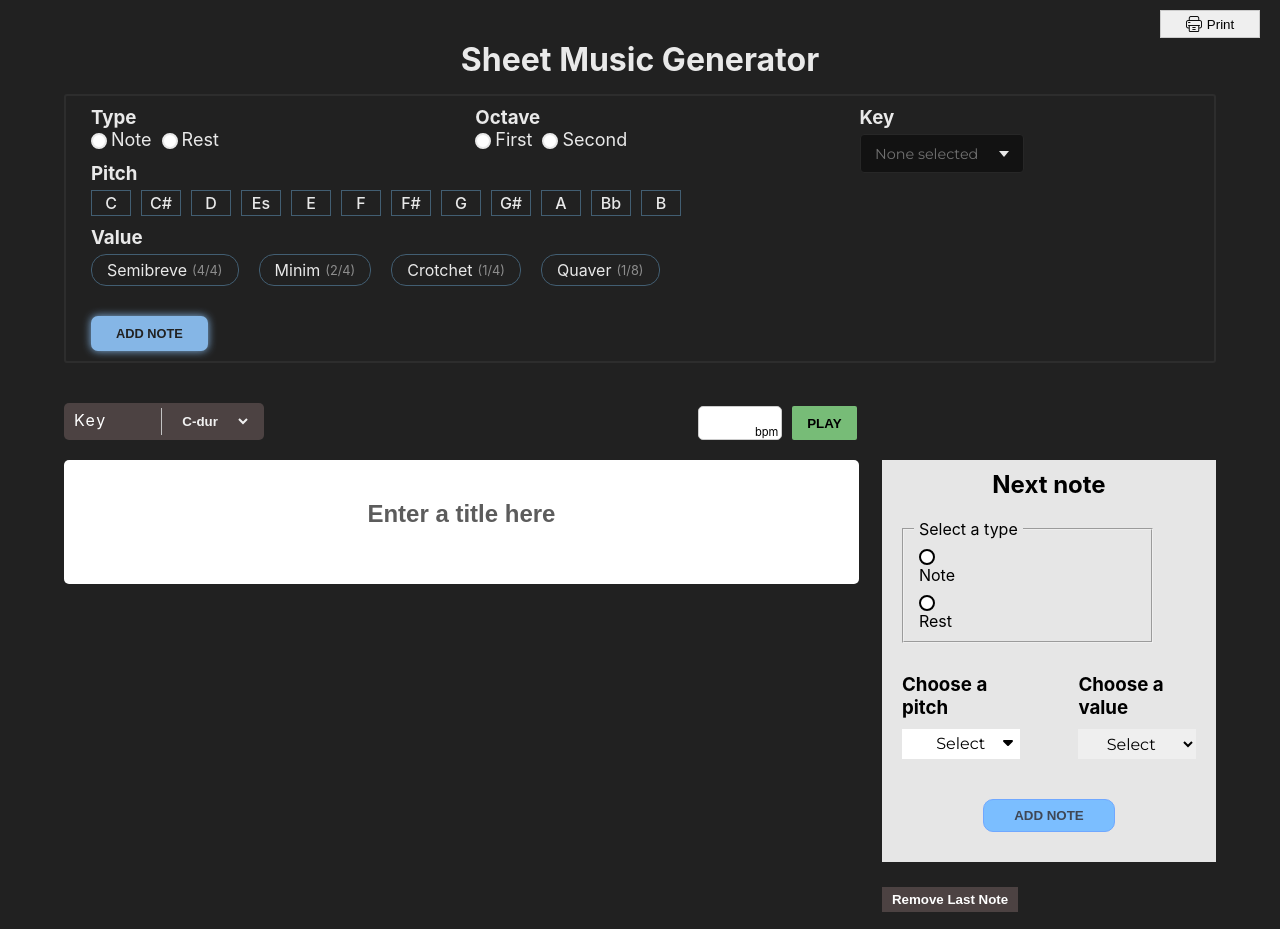
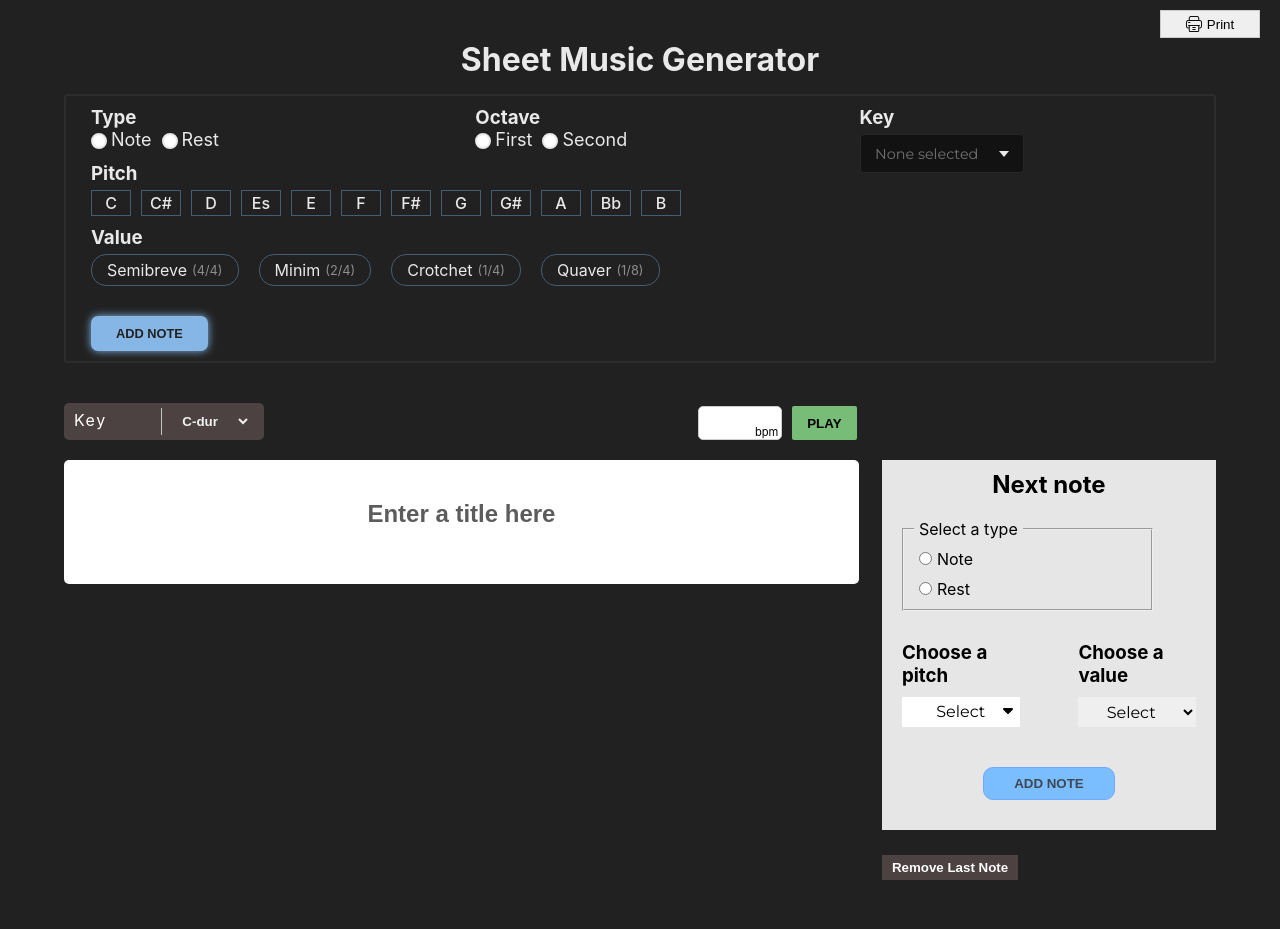
Before and after one commit to KamilSajdera/Notes-Generator, a React (Create React App) app: page / in a window 1280 px wide. After the commit the page ends 897 px from the top, so only its background shows below. Built offline with nearby package versions, Linux system fonts and the light colour scheme; a web font is replaced by a local one.

Commit message:
Replaced for input radio styling to id elements

```diff
--- a/src/components/header/NotesToolbar.css
+++ b/src/components/header/NotesToolbar.css
@@ -122,7 +122,10 @@
   transition: width 100ms ease-in-out;
 }
 
-input[type="radio"] {
+#sound,
+#rest,
+#first_octave,
+#second_octave {
   appearance: none;
   background-color: #fff;
   margin: 0;
@@ -136,7 +139,10 @@ input[type="radio"] {
   place-content: center;
 }
 
-input[type="radio"]::before {
+#sound::before,
+#rest::before,
+#first_octave::before,
+#second_octave::before {
   content: "";
   width: 0.75em;
   height: 0.75em;
@@ -146,7 +152,10 @@ input[type="radio"]::before {
   box-shadow: inset 1em 1em #6faedb;
 }
 
-input[type="radio"]:checked::before {
+#sound:checked::before,
+#rest:checked::before,
+#first_octave:checked::before,
+#second_octave:checked::before {
   transform: scale(1);
 }
 
```
